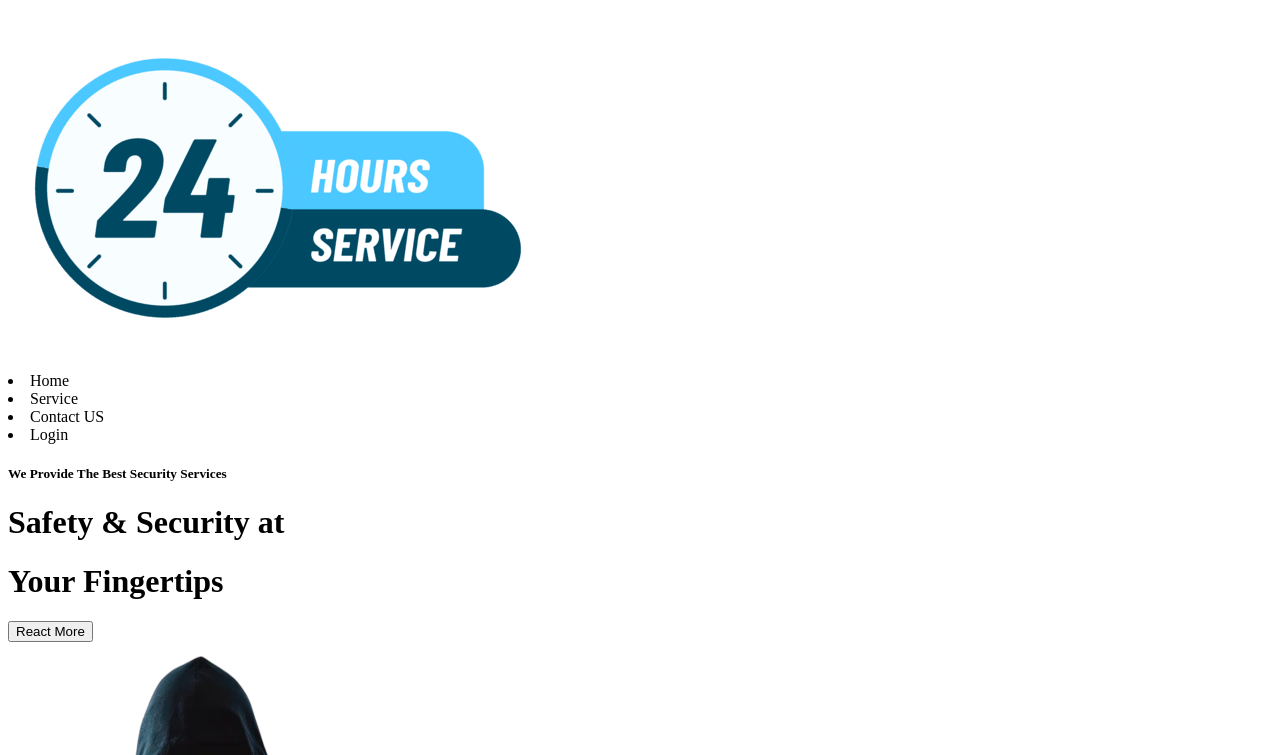
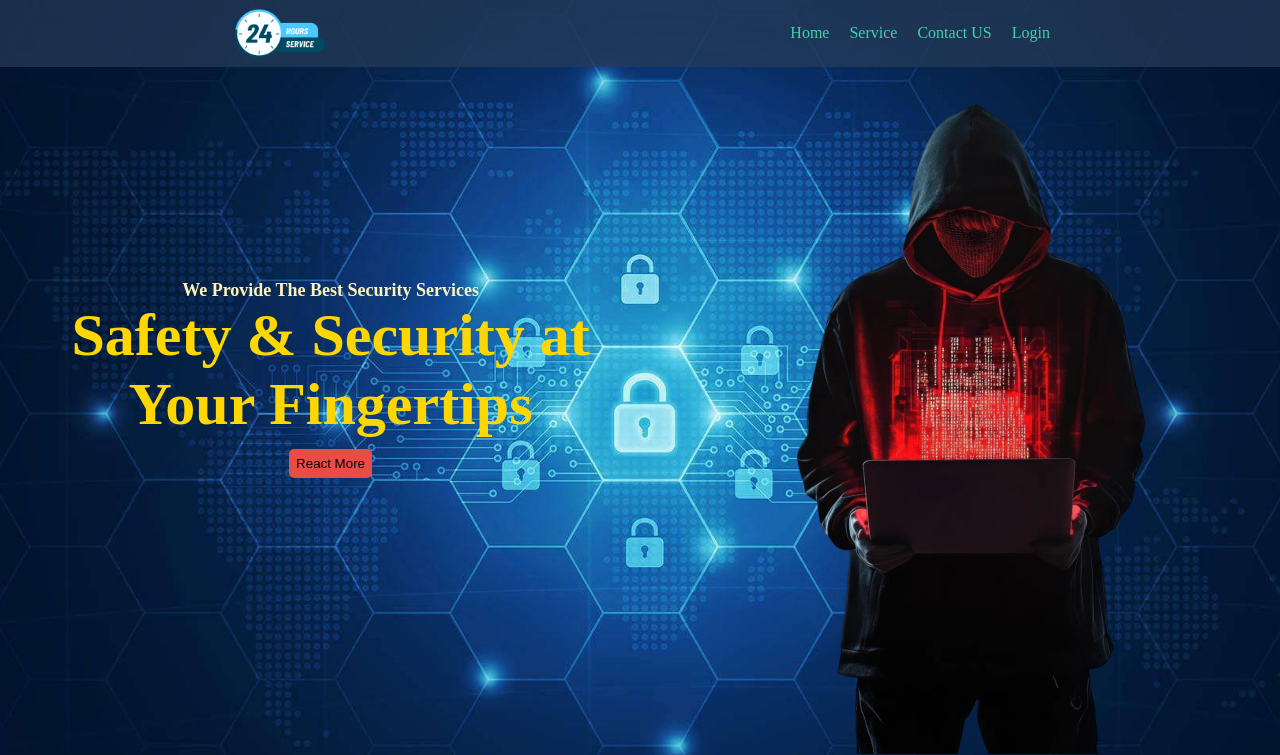
Before and after one commit to N-S-AL-JABIR/Security-services, a plain HTML site: page index.html in a window 1280 px wide. Shown: the top 755 px of the page. Drawn offline with Linux system fonts and the light colour scheme.

Commit message:
Fix stylesheet link after merge (security.css was renamed to index.css)
Co-Authored-By: Claude Opus 5.5 <noreply@anthropic.com>

```diff
--- a/index.html
+++ b/index.html
@@ -4,7 +4,7 @@
     <meta charset="UTF-8" />
     <meta name="viewport" content="width=device-width, initial-scale=1.0" />
     <title>Security</title>
-    <link rel="stylesheet" href="security.css" />
+    <link rel="stylesheet" href="index.css" />
     <link
       rel="stylesheet"
       href="https://cdnjs.cloudflare.com/ajax/libs/font-awesome/6.6.0/css/all.min.css"
```
